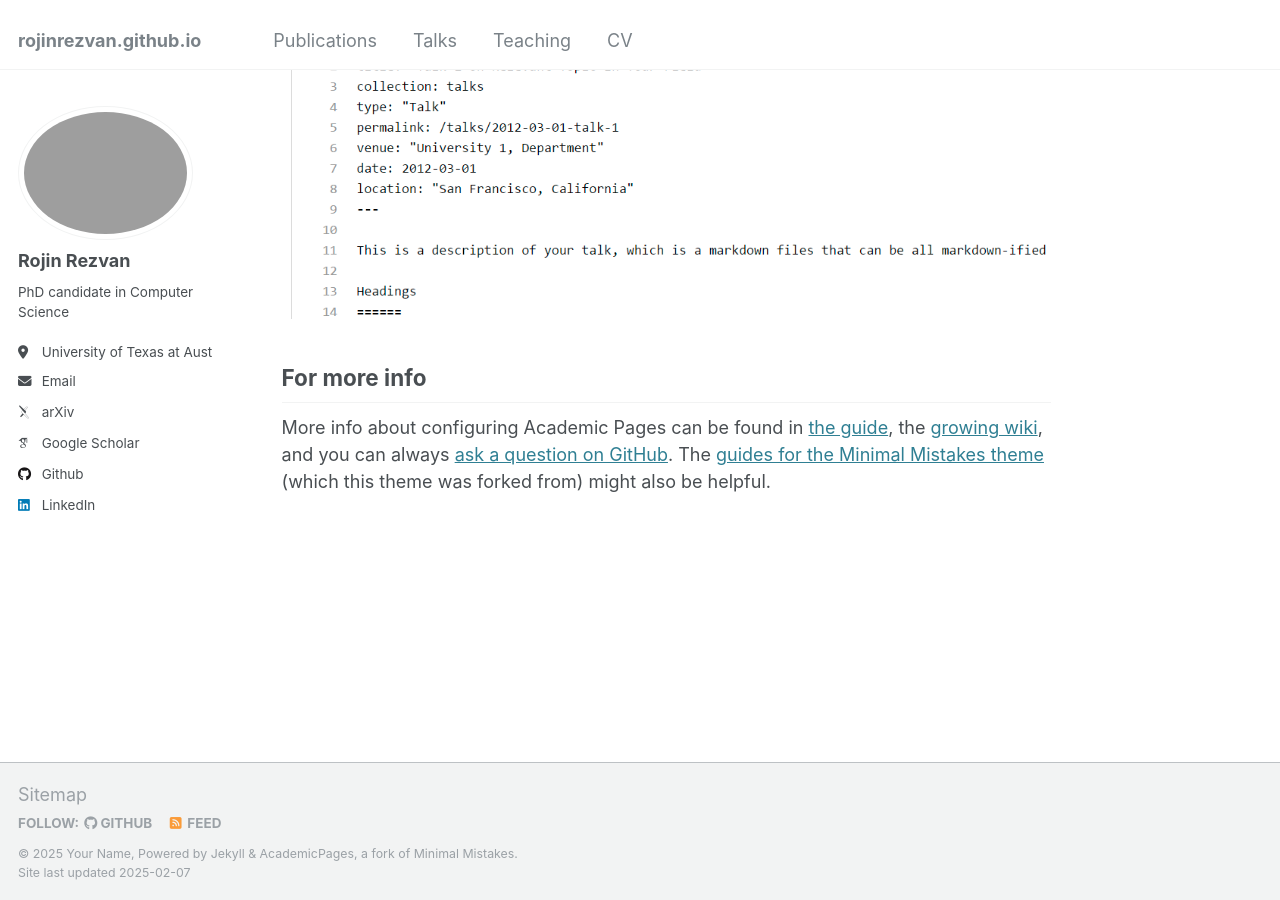
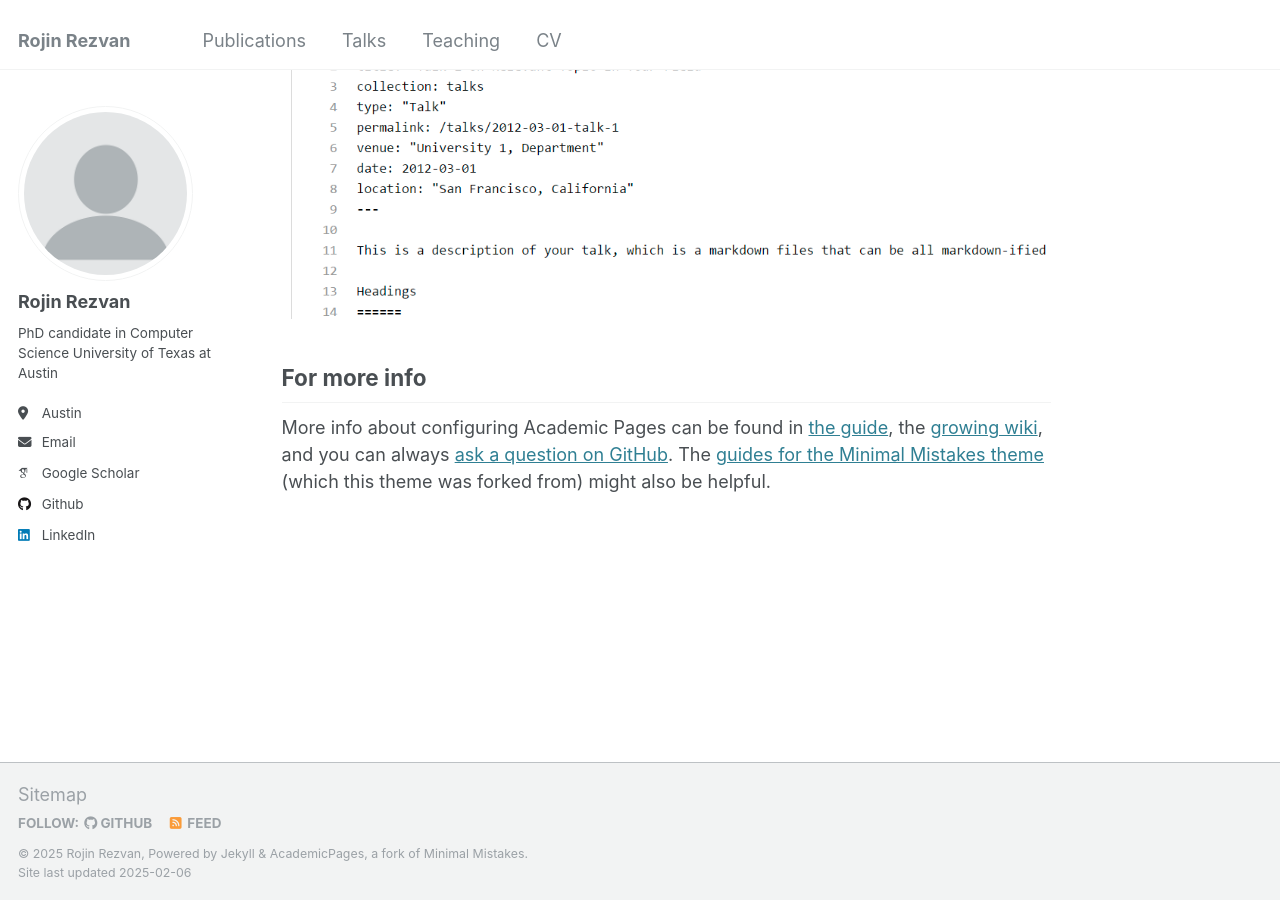
Before and after one commit to rojinrezvan/rojinrezvan.github.io, a Jekyll site: the page built from _pages/about.md, in a window 1280 px wide and 900 px high, scrolled down 2643 px. Built offline with Jekyll 4.4.1, drawn with Linux system fonts in a browser that asks for light colours; some web fonts are replaced; some of the changed lines change nothing that is shown.

Commit message:
Update _config.yml

```diff
--- a/_config.yml
+++ b/_config.yml
@@ -3,84 +3,17 @@
 # This config file is meant for settings that affect your entire site, values
 # which you are expected to set up once and rarely need to edit after that.
 # For technical reasons, this file is *NOT* reloaded automatically when you use
-# `jekyll serve -l -H localhost`. If you change this file, please restart the
-# server process.
-
-# Basic Site Settings
-locale                   : "en-US"
-title                    :
-title_separator          : "-"
-name                     : &name "Your Name"
-description              : &description "personal description"
-url                      : https://academicpages.github.io # the base hostname & protocol for your site e.g. "https://[your GitHub username].github.io"
-baseurl                  : "" # the subpath of your site, e.g. "/blog"
-repository               : "academicpages/academicpages.github.io"
-
-# Site Author - The following control what appear as part of the author content on the side bar.
-#               If a field is blank the icon and link will not appear, otherwise it will be shown.
-#               Additional customization can be done by editing /_includes/author-profile.html
-author:
-  # Biographic information
-  avatar           : "proff.png"
-  name             : "Rojin Rezvan"
-  pronouns         : # example: "she/her"
-  bio              : "PhD candidate in Computer Science"
-  location         : "University of Texas at Austin"
-  uri              : # URL
-  email            : "rojinrezvan@utexas.edu"
-
-  # Academic websites
-  arxiv            : "https://dblp.org/pid/238/0393.html"
-  googlescholar    : "https://scholar.google.com/citations?user=UqCAvJIAAAAJ&hl=en"
-  impactstory      : # URL
-  semantic         : # URL
-  pubmed           :
-  researchgate     : # URL
-  scopus           : # URL
-
-  # Repositories and software development
-  bitbucket        : # Username - Update with your username on the site
-  codepen          : # Username
-  dribbble         : # Username
-  github           : "academicpages"
-  kaggle           : # Username
-  stackoverflow    : # User number or user number and name (i.e., use "1" or "1/jeff-atwood")
-
-  # Social media
-  facebook         : # Username
-  flickr           : # Username
-  foursquare       : # Username
-  goodreads        : # Username
-  google_plus      : # Username
-  keybase          : # Username
-  instagram        : # Username
-  lastfm           : # Username
-  linkedin         : "https://www.linkedin.com/in/rojin-rezvan-a43586265/"
-  mastodon         : # URL
-  medium           : # URL
-  pinterest        : # Username
-  soundcloud       : # Username
-  steam            : # Username
-  telegram         : # URL
-  tumblr           : # Username
-  twitter          : # Username for X / Twitter
-  vine             : # Username
-  weibo            : # Username
-  wikipedia        : # Username
-  xing             : # Username
-  youtube          : # Username
-  zhihu            : # Username
-
-# Publication Category - The following the list of publication categories and their headings
-#publication_category:
- # books:
-   # title: 'Books'
- # manuscripts:
-  #  title: 'Journal Articles'
- # conferences:
- #   title: 'Conference Papers'
+# `jekyll serve`. If you change this file, please restart the server process.
 
 # Site Settings
+locale                   : "en-US"
+title                    : "Rojin Rezvan"
+title_separator          : "-"
+name                     : &name "Rojin Rezvan"
+description              : &description "personal description"
+url                      : https://rojinrezvan.github.io # the base hostname & protocol for your site e.g. "https://mmistakes.github.io"
+baseurl                  : "" # the subpath of your site, e.g. "/blog"
+repository               : "rojinrezvan.github.io"
 teaser                   :  # filename of teaser fallback teaser image placed in /images/, .e.g. "500x300.png"
 breadcrumbs              : false # true, false (default)
 words_per_minute         : 160
@@ -114,16 +47,13 @@
       options:
         format           : "iso8601" # "iso8601" (default), "timestamp-seconds", "timestamp-milliseconds"
 atom_feed:
-  hide                   : false     # change to true to hide the RSS feed in the footer
   path                   : # blank (default) uses feed.xml
-
 
 # SEO Related
 google_site_verification :
 bing_site_verification   :
 alexa_site_verification  :
 yandex_site_verification :
-
 
 # Social Sharing
 twitter:
@@ -143,9 +73,50 @@
 
 # Analytics
 analytics:
-  provider               :  "false" # false (default), "google", "google-universal", "google-analytics-4", "custom"
+  provider               :  "google-universal" # false (default), "google", "google-universal", "custom"
   google:
     tracking_id          :
+
+
+# Site Author
+author:
+  name             : "Rojin Rezvan"
+  avatar           : "profile.png"
+  bio: |
+    PhD candidate in Computer Science
+    University of Texas at Austin
+  location         : "Austin"
+  employer         :
+  pubmed           :
+  googlescholar    : "https://scholar.google.com/citations?user=UqCAvJIAAAAJ&hl=en"
+  email            : "rojinrezvan@utexas.edu"
+  researchgate     :  # example: "https://www.researchgate.net/profile/yourprofile"
+  uri              :
+  bitbucket        :
+  codepen          :
+  dribbble         :
+  flickr           :
+  facebook         :
+  foursquare       :
+  github           : "rojinrezvan"
+  google_plus      :
+  keybase          :
+  instagram        :
+  impactstory      : #"https://profiles.impactstory.org/u/xxxx-xxxx-xxxx-xxxx"
+  lastfm           :
+  linkedin         : "rojin-rezvan-a43586265/"
+  orcid            :
+  pinterest        :
+  soundcloud       :
+  stackoverflow    : # http://stackoverflow.com/users/123456/username
+  steam            :
+  tumblr           :
+  twitter          :
+  vine             :
+  weibo            :
+  xing             :
+  youtube          :
+  wikipedia        :
 
 
 # Reading Files
@@ -158,26 +129,23 @@
   - "*.sublime-workspace"
   - .asset-cache
   - .bundle
-  - .github
   - .jekyll-assets-cache
   - .sass-cache
+  - CHANGELOG
+  - Capfile
+  - Gemfile
+  - Gruntfile.js
+  - LICENSE
+  - README
+  - Rakefile
   - assets/js/_main.js
   - assets/js/plugins
   - assets/js/vendor
-  - CHANGELOG
-  - Capfile
   - config
-  - Dockerfile
-  - Gemfile
-  - Gruntfile.js
   - gulpfile.js
-  - LICENSE
-  - local
   - log
   - node_modules
-  - package.json*
-  - Rakefile
-  - README
+  - package.json
   - tmp
   - vendor
 keep_files:
@@ -207,7 +175,7 @@
   enable_coderay: false
 
 
-# These settings control the types of collections used by the template
+# Collections
 collections:
   teaching:
     output: true
@@ -223,7 +191,7 @@
     permalink: /:collection/:path/
 
 
-# These settings control how pages and collections are included in the site
+# Defaults
 defaults:
   # _posts
   - scope:
@@ -279,7 +247,6 @@
       author_profile: true
       share: true
 
-
 # Sass/SCSS
 sass:
   sass_dir: _sass
@@ -290,25 +257,22 @@
 permalink: /:categories/:title/
 # paginate: 5 # amount of posts to show
 # paginate_path: /page:num/
-timezone: Etc/UTC # http://en.wikipedia.org/wiki/List_of_tz_database_time_zones
+timezone: America/Chicago # http://en.wikipedia.org/wiki/List_of_tz_database_time_zones
 
 
 # Plugins
 plugins:
-  - jekyll-feed
-  - jekyll-gist
   - jekyll-paginate
   - jekyll-sitemap
+  - jekyll-gist
+  - jekyll-feed
   - jekyll-redirect-from
-  - jemoji
-
-# Mimic GitHub Pages with --safe
+# mimic GitHub Pages with --safe
 whitelist:
-  - jekyll-feed
-  - jekyll-gist
   - jekyll-paginate
   - jekyll-sitemap
-  - jekyll-redirect-from
+  - jekyll-gist
+  - jekyll-feed
   - jemoji
 
 
```
